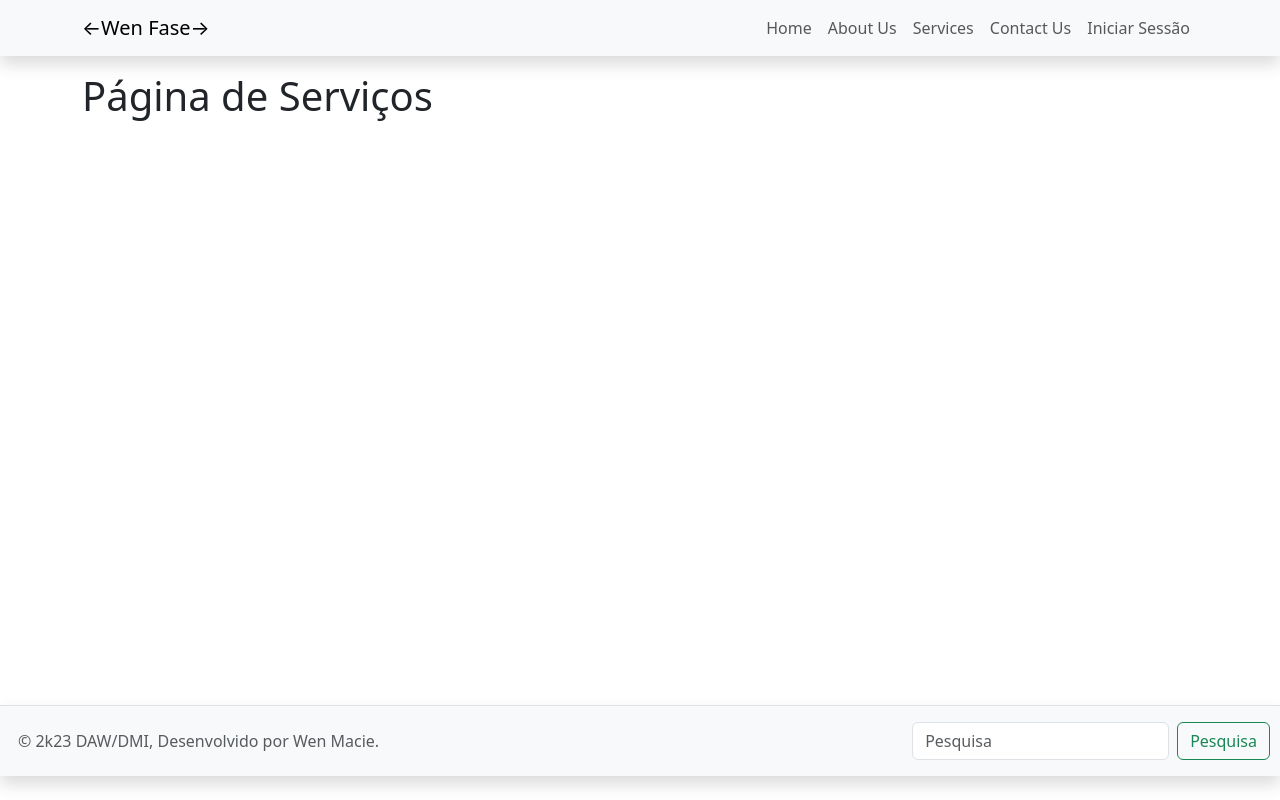
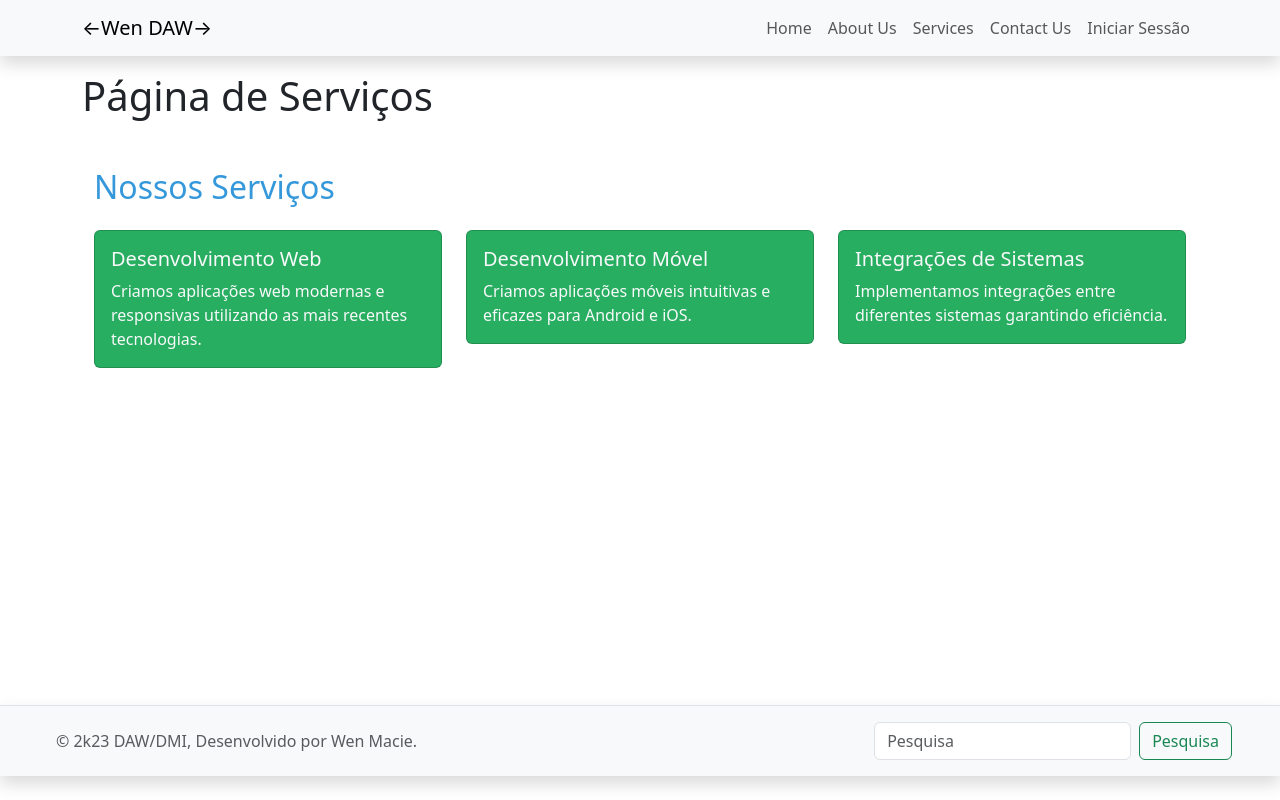
Before and after one commit to Called-Wen/alpha-react-daw, a React (Create React App) app: page /services in a window 1280 px wide. Built offline with nearby package versions, Linux system fonts and the light colour scheme.

Commit message:
Add: Content on Principal Pages.

```diff
--- a/src/components/Footer.js
+++ b/src/components/Footer.js
@@ -4,7 +4,7 @@ import SearchForm from "./SearchForm";
 
 function Footer() {
   return (
-    <footer className="footer d-flex flex-wrap justify-content-between align-items-center py-3 my-4 border-top mt-auto py-3 bg-body-tertiary shadow">
+    <footer className="footer d-flex flex-wrap justify-content-between align-items-center py-3 px-5 my-4  border-top mt-auto py-3 bg-body-tertiary shadow">
       <div className="col-md-4 d-flex align-items-center">
         <Link
           href="/"
--- a/src/components/Navbar.js
+++ b/src/components/Navbar.js
@@ -67,7 +67,7 @@ function Navbar() {
     <nav className="navbar navbar-expand-lg bg-body-tertiary shadow">
       <div className="container">
         <Link className="navbar-brand" to="/">
-          <span>&larr;</span>Wen Fase<span>&rarr;</span>
+          <span>&larr;</span>Wen DAW<span>&rarr;</span>
         </Link>
         <button
           className="navbar-toggler"
--- a/src/pages/About.js
+++ b/src/pages/About.js
@@ -5,6 +5,57 @@ function About(){
             <h1>
                 Página Sobre Nós
             </h1>
+            <div className="container mt-5">
+      <div className="row">
+        <div className="col-md-6">
+          <article>
+            <h2 style={{ color: "#3498db" }}>Quem Somos??</h2>
+            <p>
+              Somos uma entidade responsável e dedicada, guiada por valores e
+              princípios sólidos. Comprometemo-nos a impulsionar inovações,
+              buscando constantemente elevar o nosso padrão para superar os
+              desafios apresentados por outras organizações. Contamos com uma
+              equipe diversificada, liderada pelo jovem desenvolvedor{" "}
+              <strong>Wellington Macie</strong>, cujas habilidades em ferramentas
+              como React são uma fonte valiosa e muitas vezes surpreendente de
+              inovação.
+            </p>
+          </article>
+        </div>
+        <div className="col-md-6">
+          <article>
+            <h2 style={{ color: "#27ae60" }}>
+              Desenvolvimento React
+            </h2>
+            <p>
+              Reconhecemos a importância das tecnologias de ponta no mundo
+              digital de hoje. Uma dessas tecnologias é o React, uma biblioteca
+              JavaScript desenvolvida e mantida pelo Facebook. Ela é notável por
+              sua eficiência e capacidade de criar interfaces de usuário
+              interativas e dinâmicas.
+            </p>
+            <ul>
+              <li>
+                <i className="fa fa-check" style={{ color: "#e74c3c" }}></i>{" "}
+                Componentização Avançada
+              </li>
+              <li>
+                <i className="fa fa-check" style={{ color: "#e74c3c" }}></i>{" "}
+                Virtual DOM
+              </li>
+              <li>
+                <i className="fa fa-check" style={{ color: "#e74c3c" }}></i>{" "}
+                Ampla Comunidade e Ecossistema
+              </li>
+              <li>
+                <i className="fa fa-check" style={{ color: "#e74c3c" }}></i>{" "}
+                SEO-Friendly
+              </li>
+            </ul>
+          </article>
+        </div>
+      </div>
+    </div>
         </div>
     )
 }
--- a/src/pages/Contacts.js
+++ b/src/pages/Contacts.js
@@ -1,12 +1,73 @@
-function Contacts(){
+function Contacts() {
+    return (
+      <div className="container mt-3">
+        <h1>Página de Contactos</h1>
+        <div className="container mt-5">
 
-    return (
-        <div className="container mt-3">
-            <h1>
-                Página de Contactos
-            </h1>
+
+          <div className="row">
+            <div className="col-md-6">
+              <form>
+                <div className="mb-3">
+                  <label style={{ color: "#3498db", fontWeight:'bold' }} htmlFor="name" className="form-label">
+                    Nome
+                  </label>
+                  <input
+                    type="text"
+                    className="form-control"
+                    id="name"
+                    placeholder="Seu nome"
+                  />
+                </div>
+                <div className="mb-3">
+                  <label style={{ color: "#3498db", fontWeight:'bold' }} htmlFor="email" className="form-label">
+                    Endereço de Email
+                  </label>
+                  <input
+                    type="email"
+                    className="form-control"
+                    id="email"
+                    placeholder="seuemail@example.com"
+                  />
+                </div>
+                <div className="mb-3">
+                  <label style={{ color: "#3498db", fontWeight:'bold' }} htmlFor="message" className="form-label">
+                    Mensagem
+                  </label>
+                  <textarea
+                    className="form-control"
+                    id="message"
+                    rows="5"
+                    placeholder="Sua mensagem aqui"
+                  ></textarea>
+                </div>
+                <button type="submit" className="btn btn-primary">
+                  Enviar Mensagem
+                </button>
+              </form>
+            </div>
+            <div className="col-md-6">
+              <h4 style={{ color: "#27ae60" }}>Informações de Contato</h4>
+              <p>
+                <strong style={{ color: "#3498db" }}>
+                  Endereço:
+                </strong> Rua das Flores, 123, Maputo, Moçambique
+              </p>
+              <p>
+                <strong style={{ color: "#3498db" }}>
+                  Email:
+                </strong> info@empresa.com
+              </p>
+              <p>
+                <strong style={{ color: "#3498db" }}>
+                  Telefone:
+                </strong> +258 123 456 789
+              </p>
+            </div>
+          </div>
         </div>
-    )
-}
+      </div>
+    );
+  }
 
-export default Contacts;
+  export default Contacts;
--- a/src/pages/Home.js
+++ b/src/pages/Home.js
@@ -5,7 +5,7 @@ function Home() {
   return (
     <div className="container mt-3">
       <h1>Página Inicial</h1>
-      <h4>Lista de Exercícios</h4>
+      <h4>Seja Bem Vindo a Lista de Exercícios <p style={{ color: "#27ae60", fontWeight:'bold', display:'inline' }}>Resolvidos!</p> com React.</h4>
 
       <ol>
         <li>
--- a/src/pages/Services.js
+++ b/src/pages/Services.js
@@ -1,12 +1,60 @@
-function Services(){
+function Services() {
+  return (
+    <div className="container mt-3">
+      <h1>Página de Serviços</h1>
+      <div className="container mt-5">
+        <h2 className="t mb-4" style={{ color: "#3498db" }}>
+          Nossos Serviços
+        </h2>
 
-    return (
-        <div className="container mt-3">
-            <h1>
-            Página de Serviços
-            </h1>
+        <div className="row mt-4">
+          <div className="col-md-4 mb-4">
+            <div
+              className="card text-light"
+              style={{ backgroundColor: "#27ae60", color: "#fff" }}
+            >
+              <div className="card-body">
+                <h5 className="card-title">Desenvolvimento Web</h5>
+                <p className="card-text">
+                  Criamos aplicações web modernas e responsivas utilizando as
+                  mais recentes tecnologias.
+                </p>
+              </div>
+            </div>
+          </div>
+          <div className="col-md-4">
+            <div
+              className="card"
+              style={{ backgroundColor: "#27ae60", color: "#fff" }}
+            >
+              <div className="card-body text-light">
+                <h5 className="card-title ">Desenvolvimento Móvel</h5>
+                <p className="card-text">
+                  Criamos aplicações móveis intuitivas e eficazes para Android e
+                  iOS.
+                </p>
+              </div>
+            </div>
+          </div>
+          <div className="col-md-4">
+            <div
+              className="card"
+              style={{ backgroundColor: "#27ae60", color: "#fff" }}
+            >
+              {" "}
+              <div className="card-body text-light">
+                <h5 className="card-title ">Integrações de Sistemas</h5>
+                <p className="card-text">
+                  Implementamos integrações entre diferentes sistemas garantindo
+                  eficiência.
+                </p>
+              </div>
+            </div>
+          </div>
         </div>
-    )
+      </div>
+    </div>
+  );
 }
 
 export default Services;
```
